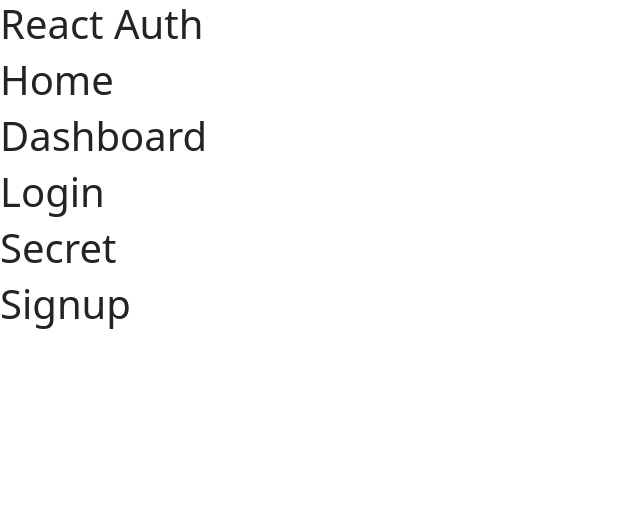
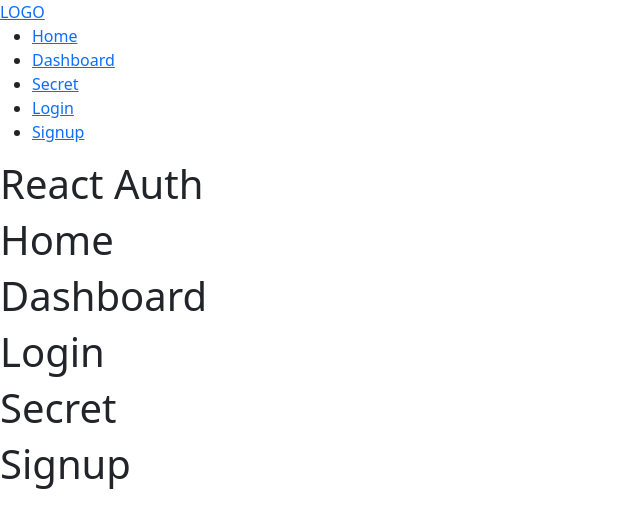
Before and after one commit to warderer/react-avanzado-g23, a React (Vite) app in the folder 03-react-auth/: page / in a window 1280 px wide. Shown: the top 528 px of the page, without its empty margins (0-640 px from the left). Built offline with nearby package versions, Linux system fonts and the light colour scheme.

Commit message:
Header con BEM sin estilos

```diff
--- a/03-react-auth/src/App.jsx
+++ b/03-react-auth/src/App.jsx
@@ -1,9 +1,11 @@
+import { Home, Dashboard, Login, Secret, Signup } from '@/pages'
+import Header from '@/components/Header'
 import './App.css'
-import { Home, Dashboard, Login, Secret, Signup } from '@/pages'
 
 function App () {
   return (
     <>
+      <Header />
       <h1>React Auth</h1>
       <Home />
       <Dashboard />
--- /dev/null
+++ b/03-react-auth/src/components/Header/Header.jsx
@@ -0,0 +1,27 @@
+import './header.scss'
+
+const Header = () => {
+  return (
+    <nav className='header'>
+      <a href='/' className='header__logo'>LOGO</a>
+      <ul className='header__nav-list'>
+        <li className='header__list-item'>
+          <a href='/home' className='header__item-link header__item-link--is-active'>Home</a>
+        </li>
+        <li className='header__list-item'>
+          <a href='/dashboard' className='header__item-link'>Dashboard</a>
+        </li>
+        <li className='header__list-item'>
+          <a href='/secret' className='header__item-link'>Secret</a>
+        </li>
+        <li className='header__list-item'>
+          <a href='/login' className='header__item-link'>Login</a>
+        </li>
+        <li className='header__list-item'>
+          <a href='/signup' className='header__item-link'>Signup</a>
+        </li>
+      </ul>
+    </nav>
+  )
+}
+export default Header
--- /dev/null
+++ b/03-react-auth/src/components/Header/index.js
@@ -0,0 +1,3 @@
+import Header from './Header'
+
+export default Header
```
Also changed, not shown: 03-react-auth/src/components/Header/header.scss (added).
